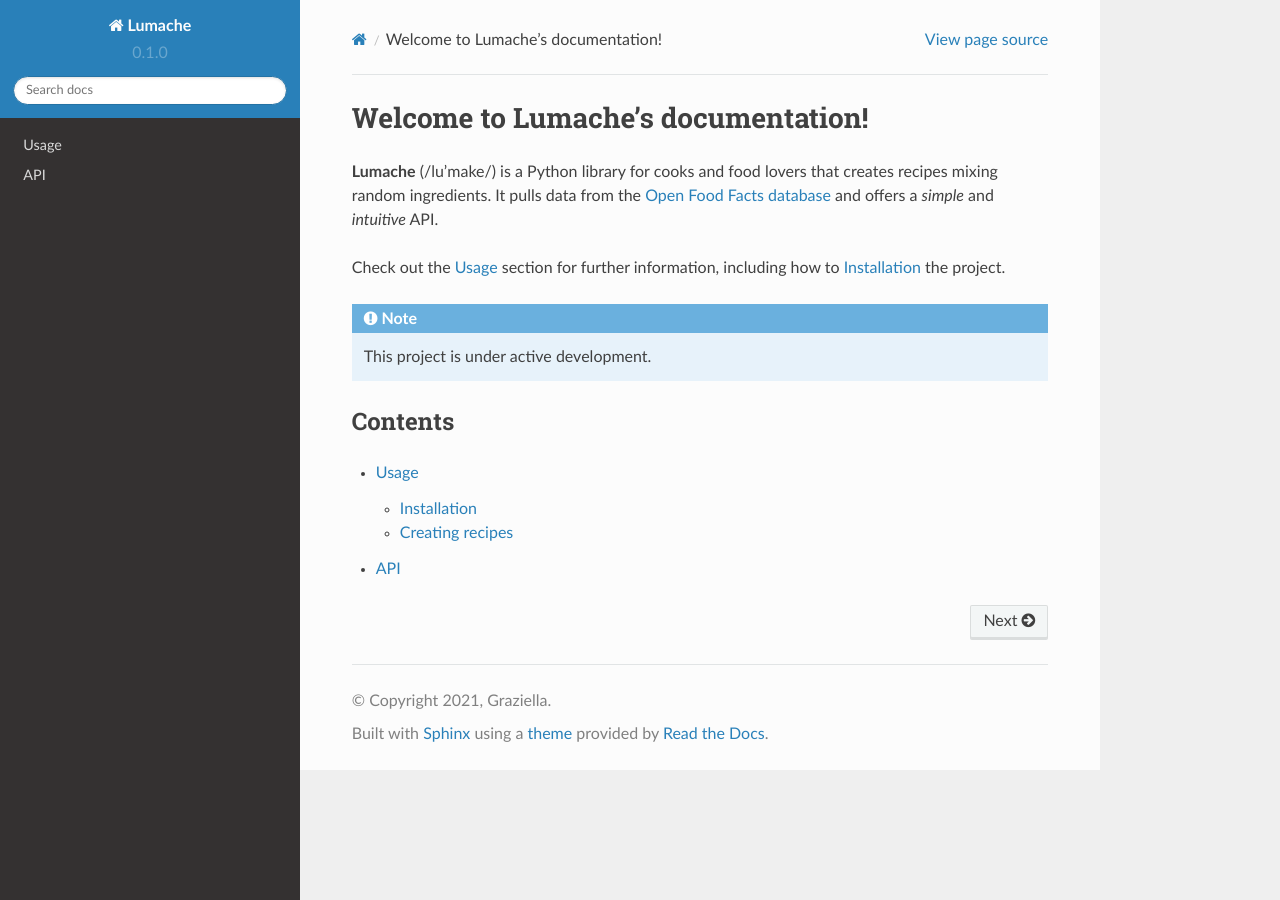
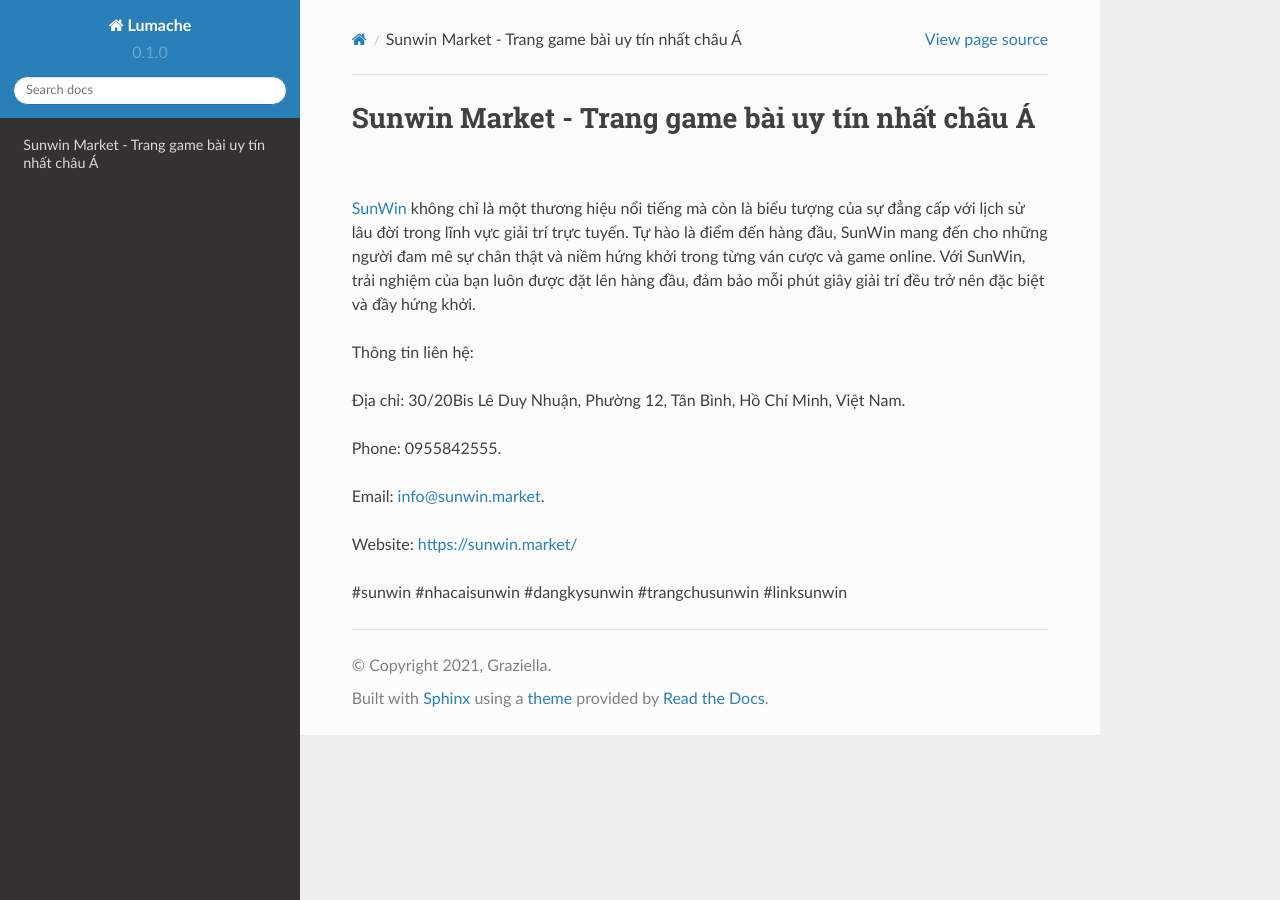
Before and after one commit to socialentity/sunwinmarket, a Sphinx documentation site: the page built from docs/source/index.rst, in a window 1280 px wide. Built offline with Sphinx 7.4.7 and the Read the Docs theme 2.0.0, drawn with Linux system fonts in a browser that asks for light colours.

Commit message:
Update index.rst

```diff
--- a/docs/source/index.rst
+++ b/docs/source/index.rst
@@ -1,22 +1,16 @@
-Welcome to Lumache's documentation!
+Sunwin Market - Trang game bài uy tín nhất châu Á
 ===================================
 
-**Lumache** (/lu'make/) is a Python library for cooks and food lovers
-that creates recipes mixing random ingredients.
-It pulls data from the `Open Food Facts database <https://world.openfoodfacts.org/>`_
-and offers a *simple* and *intuitive* API.
+`SunWin <https://sunwin.market/>`_ không chỉ là một thương hiệu nổi tiếng mà còn là biểu tượng của sự đẳng cấp với lịch sử lâu đời trong lĩnh vực giải trí trực tuyến. Tự hào là điểm đến hàng đầu, SunWin mang đến cho những người đam mê sự chân thật và niềm hứng khởi trong từng ván cược và game online. Với SunWin, trải nghiệm của bạn luôn được đặt lên hàng đầu, đảm bảo mỗi phút giây giải trí đều trở nên đặc biệt và đầy hứng khởi.
 
-Check out the :doc:`usage` section for further information, including
-how to :ref:`installation` the project.
+Thông tin liên hệ:
 
-.. note::
+Địa chỉ: 30/20Bis Lê Duy Nhuận, Phường 12, Tân Bình, Hồ Chí Minh, Việt Nam.
 
-   This project is under active development.
+Phone: 0955842555.
 
-Contents
---------
+Email: info@sunwin.market.
 
-.. toctree::
+Website: https://sunwin.market/
 
-   usage
-   api
+#sunwin #nhacaisunwin #dangkysunwin #trangchusunwin #linksunwin
```
